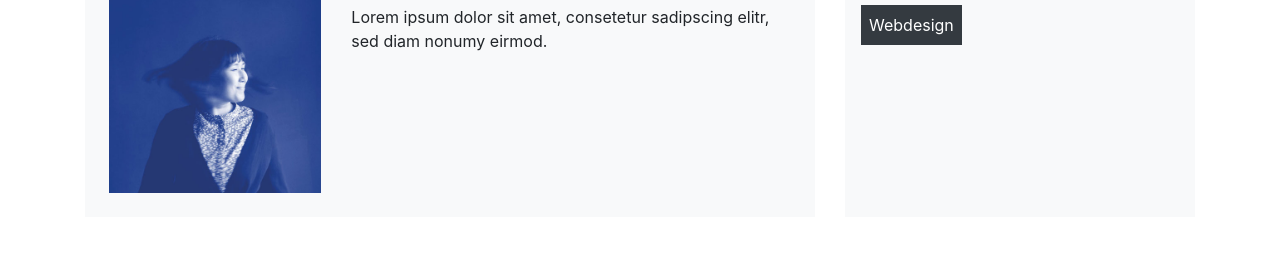
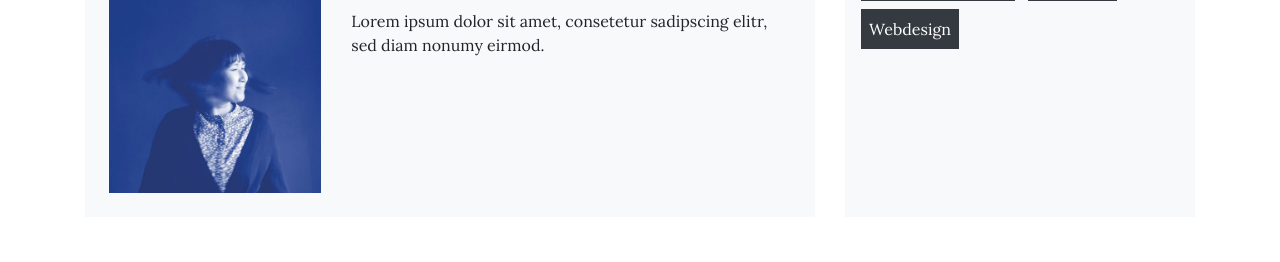
Before and after one commit to IsabellaHof/personal-website, a plain HTML site: page imprint.html in a window 1280 px wide. Shown: the part 229-491 px from the top of the page. Drawn offline with Linux system fonts and the light colour scheme.

Commit message:
list changed

```diff
--- a/imprint.html
+++ b/imprint.html
@@ -7,6 +7,8 @@
     <meta http-equiv="X-UA-Compatible" content="ie=edge">
     <title>Isabella Hof</title>
     <link rel="stylesheet" href="css/bootstrap.css">
+    <link rel="stylesheet" href="css/style.css">
+    <link href="https://fonts.googleapis.com/css?family=Lora:400,700|Open+Sans:400,700" rel="stylesheet">
 </head>
 
 <body class="container mt-4">
```
